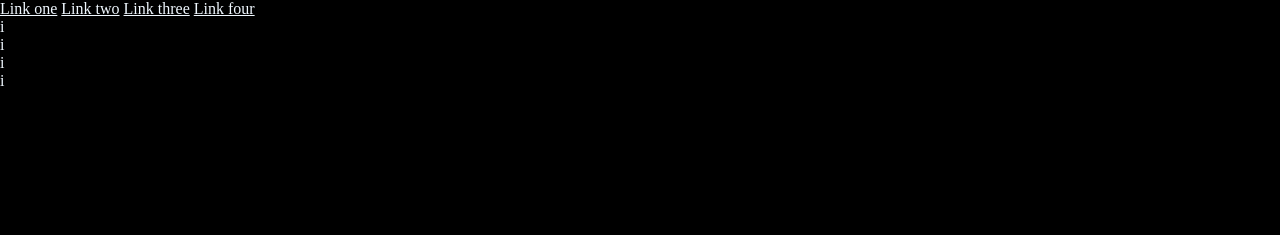
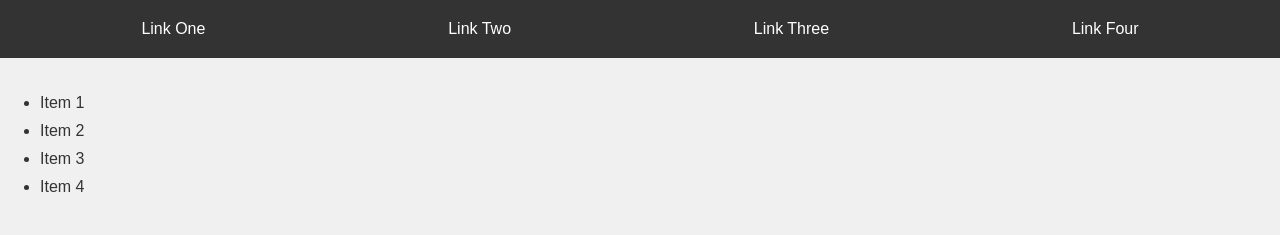
Before and after one commit to shubhamc1947/demo-repo, a plain HTML site: page index.html in a window 1280 px wide. Drawn offline with Linux system fonts and the light colour scheme.

Commit message:
changed html and css

```diff
--- a/index.html
+++ b/index.html
@@ -3,19 +3,30 @@
 <head>
     <meta charset="UTF-8">
     <meta name="viewport" content="width=device-width, initial-scale=1.0">
-    <title>Document</title>
-<link rel="stylesheet" href="style.css">
+    <title>Enhanced Document</title>
+    <link rel="stylesheet" href="style.css">
 </head>
 <body>
-    <a href="#">Link one</a>
-    <a href="#">Link two</a>
-    <a href="#">Link three</a>
-    <a href="#">Link four</a>
-    <ul>
-        <li>i</li>
-        <li>i</li>
-        <li>i</li>
-        <li>i</li>
-    </ul>
+
+    <nav>
+        <ul class="nav-links">
+            <li><a href="#">Link One</a></li>
+            <li><a href="#">Link Two</a></li>
+            <li><a href="#">Link Three</a></li>
+            <li><a href="#">Link Four</a></li>
+        </ul>
+    </nav>
+
+    <main>
+        <section class="content">
+            <ul>
+                <li>Item 1</li>
+                <li>Item 2</li>
+                <li>Item 3</li>
+                <li>Item 4</li>
+            </ul>
+        </section>
+    </main>
+
 </body>
 </html>
--- a/style.css
+++ b/style.css
@@ -1,14 +1,50 @@
-*{
+body {
+    font-family: Arial, sans-serif;
     margin: 0;
     padding: 0;
-    box-sizing: border-box;
+    background-color: #f0f0f0;
+    color: #333;
 }
 
-body {
-    background: black;
-    color: aliceblue;
+nav {
+    background-color: #333;
+    padding: 10px 20px;
 }
 
-a{
-    color: aliceblue;
+.nav-links {
+    list-style-type: none;
+    margin: 0;
+    padding: 0;
+    display: flex;
+    justify-content: space-around;
 }
+
+.nav-links li {
+    margin: 0;
+}
+
+.nav-links a {
+    color: #fff;
+    text-decoration: none;
+    padding: 10px 20px;
+    display: block;
+    border-radius: 5px;
+    transition: background-color 0.3s ease;
+}
+
+.nav-links a:hover {
+    background-color: #575757;
+}
+
+main {
+    padding: 20px;
+}
+
+.content ul {
+    list-style-type: disc;
+    padding-left: 20px;
+}
+
+.content li {
+    margin-bottom: 10px;
+}
```
